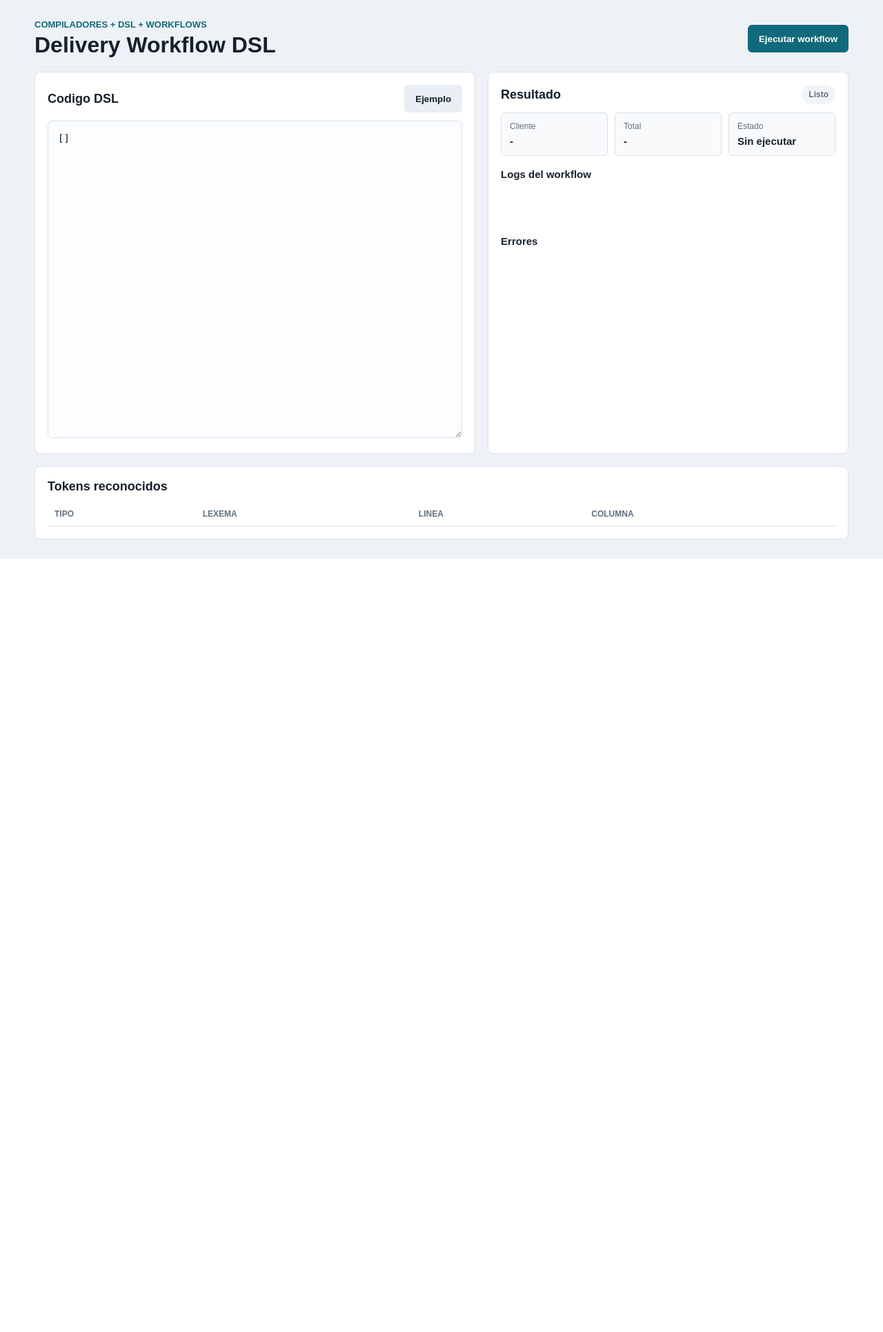
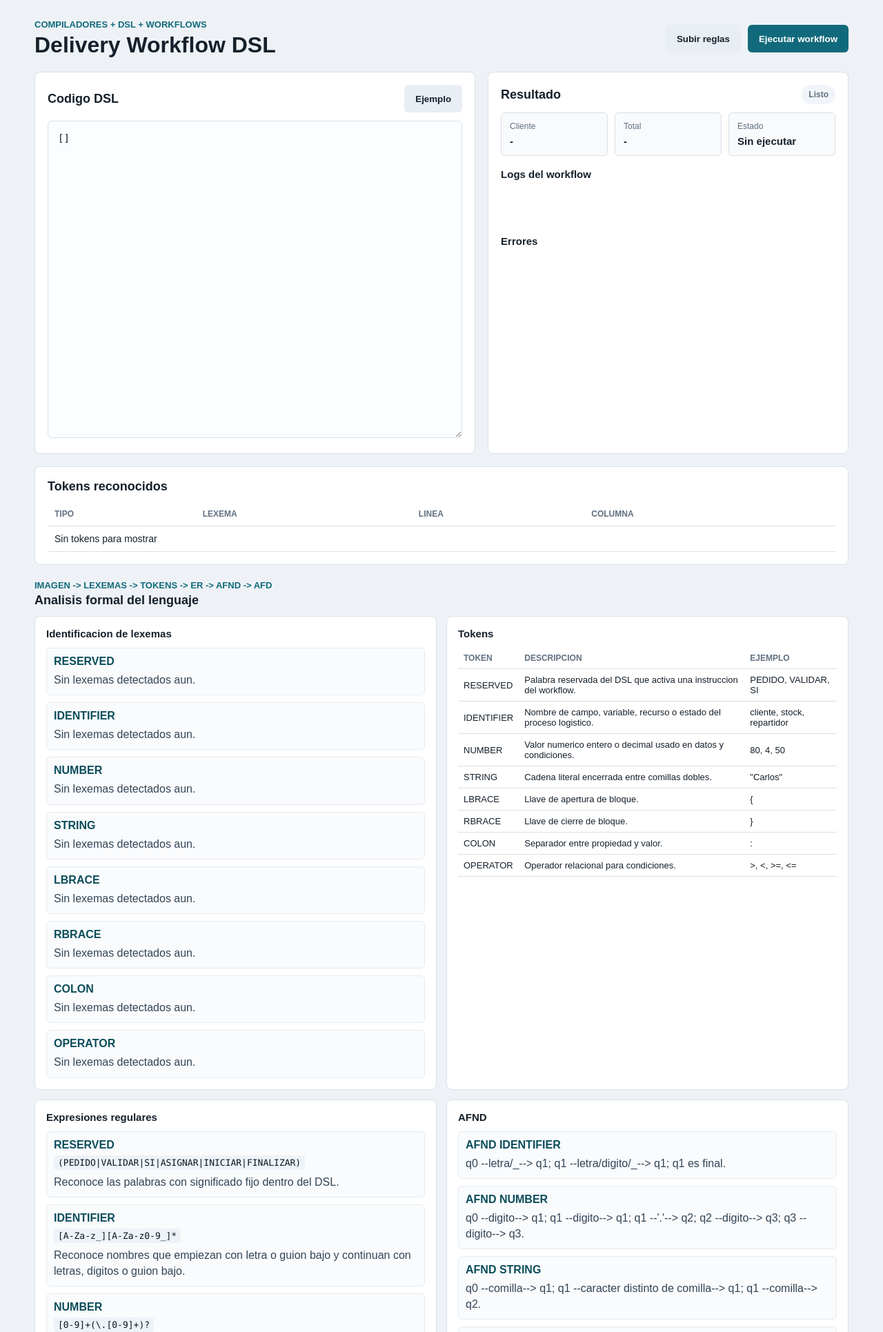
Before and after one commit to Pameladelarada/delivery-workflow-dsl, a Flask app: template web/templates/index.html in a window 1280 px wide. Shown: the top 1931 px of the page at 69% size. Before the commit the page ends 810 px from the top, so only its background shows below. Run offline with Flask 3, Linux system fonts and the light colour scheme; the template is opened without the code that fills it: most values are stand-ins (such as "Sample title", 1, 10 or a date in 2020); lists and menus that the app fills with data are empty.

Commit message:
Version Pam

```diff
--- a/web/app.py
+++ b/web/app.py
@@ -1,21 +1,94 @@
 import json
-import os
+import re
 import subprocess
 import tempfile
+import zipfile
+from html import unescape
 from pathlib import Path
+from xml.etree import ElementTree
 
 from flask import Flask, jsonify, render_template, request
 
 ROOT = Path(__file__).resolve().parents[1]
-COMPILER_NAME = "delivery_compiler.exe" if os.name == "nt" else "delivery_compiler"
-COMPILER = ROOT / "bin" / COMPILER_NAME
+COMPILER = ROOT / "bin" / "delivery_compiler.exe"
 EXAMPLE = ROOT / "examples" / "pedido_basico.dsl"
+ALLOWED_RULE_EXTENSIONS = {".pdf", ".docx", ".xlsx", ".csv", ".txt"}
 
 app = Flask(__name__)
 
 
 def load_example() -> str:
     return EXAMPLE.read_text(encoding="utf-8")
+
+
+def xml_text(path: Path, xml_names: list[str]) -> str:
+    chunks = []
+    with zipfile.ZipFile(path) as archive:
+        for name in xml_names:
+            if name not in archive.namelist():
+                continue
+            root = ElementTree.fromstring(archive.read(name))
+            for node in root.iter():
+                if node.text and node.text.strip():
+                    chunks.append(node.text.strip())
+    return "\n".join(chunks)
+
+
+def extract_docx(path: Path) -> str:
+    return xml_text(path, ["word/document.xml"])
+
+
+def extract_xlsx(path: Path) -> str:
+    with zipfile.ZipFile(path) as archive:
+        names = archive.namelist()
+        shared = []
+        if "xl/sharedStrings.xml" in names:
+            root = ElementTree.fromstring(archive.read("xl/sharedStrings.xml"))
+            for node in root.iter():
+                if node.tag.endswith("}t") and node.text:
+                    shared.append(node.text)
+
+        chunks = []
+        sheets = [name for name in names if name.startswith("xl/worksheets/sheet") and name.endswith(".xml")]
+        for sheet in sheets:
+            root = ElementTree.fromstring(archive.read(sheet))
+            for cell in root.iter():
+                if not cell.tag.endswith("}c"):
+                    continue
+                cell_type = cell.attrib.get("t")
+                value = None
+                for child in cell:
+                    if child.tag.endswith("}v") and child.text is not None:
+                        value = child.text
+                        break
+                if value is None:
+                    continue
+                if cell_type == "s" and value.isdigit() and int(value) < len(shared):
+                    chunks.append(shared[int(value)])
+                else:
+                    chunks.append(value)
+        return "\n".join(chunks)
+
+
+def extract_pdf_best_effort(path: Path) -> str:
+    data = path.read_bytes()
+    text = data.decode("latin-1", errors="ignore")
+    literal_strings = re.findall(r"\(([^()]{2,})\)", text)
+    cleaned = [unescape(item.replace("\\n", " ").replace("\\r", " ")) for item in literal_strings]
+    return "\n".join(cleaned)
+
+
+def extract_business_rules(path: Path) -> str:
+    suffix = path.suffix.lower()
+    if suffix == ".docx":
+        return extract_docx(path)
+    if suffix == ".xlsx":
+        return extract_xlsx(path)
+    if suffix == ".pdf":
+        return extract_pdf_best_effort(path)
+    if suffix in {".csv", ".txt"}:
+        return path.read_text(encoding="utf-8", errors="ignore")
+    raise ValueError("Formato no soportado. Usa PDF, Word, Excel, CSV o TXT.")
 
 
 @app.route("/")
@@ -48,7 +121,7 @@ def compile_dsl():
                 "order": {},
                 "logs": [],
                 "errors": [
-                    f"No se encontro {COMPILER.relative_to(ROOT)}. Compila primero el programa C++."
+                    "No se encontro bin/delivery_compiler.exe. Ejecuta primero .\\build.ps1 para compilar el programa C++."
                 ],
             }
         )
@@ -85,6 +158,37 @@ def compile_dsl():
         temp_path.unlink(missing_ok=True)
 
 
+@app.post("/upload-rules")
+def upload_rules():
+    file = request.files.get("rules")
+    if not file or not file.filename:
+        return jsonify({"success": False, "errors": ["No se recibio ningun archivo."]}), 400
+
+    suffix = Path(file.filename).suffix.lower()
+    if suffix not in ALLOWED_RULE_EXTENSIONS:
+        return jsonify({"success": False, "errors": ["Formato no soportado. Usa PDF, Word, Excel, CSV o TXT."]}), 400
+
+    with tempfile.NamedTemporaryFile(delete=False, suffix=suffix) as temp:
+        file.save(temp.name)
+        temp_path = Path(temp.name)
+
+    try:
+        text = extract_business_rules(temp_path).strip()
+        if not text:
+            text = "No se pudo extraer texto legible del archivo. Si es PDF escaneado, convierte el contenido a texto."
+        return jsonify(
+            {
+                "success": True,
+                "filename": file.filename,
+                "text": text[:12000],
+                "message": "Archivo procesado. Usa estas reglas como referencia para escribir o ajustar el DSL.",
+            }
+        )
+    except Exception as exc:
+        return jsonify({"success": False, "errors": [str(exc)]}), 400
+    finally:
+        temp_path.unlink(missing_ok=True)
+
+
 if __name__ == "__main__":
-    port = int(os.environ.get("PORT", "5000"))
-    app.run(host="0.0.0.0", port=port, debug=False, use_reloader=False)
+    app.run(host="127.0.0.1", port=5000, debug=False, use_reloader=False)
--- a/web/static/app.js
+++ b/web/static/app.js
@@ -1,6 +1,12 @@
 const source = document.querySelector("#source");
 const runButton = document.querySelector("#runButton");
 const resetButton = document.querySelector("#resetButton");
+const uploadButton = document.querySelector("#uploadButton");
+const rulesFile = document.querySelector("#rulesFile");
+const rulesPanel = document.querySelector("#rulesPanel");
+const rulesMeta = document.querySelector("#rulesMeta");
+const rulesText = document.querySelector("#rulesText");
+const useRulesButton = document.querySelector("#useRulesButton");
 const statusBadge = document.querySelector("#status");
 const client = document.querySelector("#client");
 const total = document.querySelector("#total");
@@ -8,6 +14,65 @@ const state = document.querySelector("#state");
 const logs = document.querySelector("#logs");
 const errors = document.querySelector("#errors");
 const tokens = document.querySelector("#tokens");
+const lexemeGroups = document.querySelector("#lexemeGroups");
+const tokenDefinitions = document.querySelector("#tokenDefinitions");
+const regexDefinitions = document.querySelector("#regexDefinitions");
+const nfaDefinitions = document.querySelector("#nfaDefinitions");
+const dfaDefinitions = document.querySelector("#dfaDefinitions");
+const transitionTables = document.querySelector("#transitionTables");
+
+const TOKEN_DEFINITIONS = [
+    {type: "RESERVED", description: "Palabra reservada del DSL que activa una instruccion del workflow.", example: "PEDIDO, VALIDAR, SI"},
+    {type: "IDENTIFIER", description: "Nombre de campo, variable, recurso o estado del proceso logistico.", example: "cliente, stock, repartidor"},
+    {type: "NUMBER", description: "Valor numerico entero o decimal usado en datos y condiciones.", example: "80, 4, 50"},
+    {type: "STRING", description: "Cadena literal encerrada entre comillas dobles.", example: "\"Carlos\""},
+    {type: "LBRACE", description: "Llave de apertura de bloque.", example: "{"},
+    {type: "RBRACE", description: "Llave de cierre de bloque.", example: "}"},
+    {type: "COLON", description: "Separador entre propiedad y valor.", example: ":"},
+    {type: "OPERATOR", description: "Operador relacional para condiciones.", example: ">, <, >=, <="},
+];
+
+const REGEX_DEFINITIONS = [
+    {type: "RESERVED", regex: "(PEDIDO|VALIDAR|SI|ASIGNAR|INICIAR|FINALIZAR)", explanation: "Reconoce las palabras con significado fijo dentro del DSL."},
+    {type: "IDENTIFIER", regex: "[A-Za-z_][A-Za-z0-9_]*", explanation: "Reconoce nombres que empiezan con letra o guion bajo y continuan con letras, digitos o guion bajo."},
+    {type: "NUMBER", regex: "[0-9]+(\\.[0-9]+)?", explanation: "Reconoce numeros enteros y decimales positivos."},
+    {type: "STRING", regex: "\"([^\"\\n])*\"", explanation: "Reconoce texto entre comillas dobles sin salto de linea interno."},
+    {type: "LBRACE", regex: "\\{", explanation: "Reconoce apertura de bloque."},
+    {type: "RBRACE", regex: "\\}", explanation: "Reconoce cierre de bloque."},
+    {type: "COLON", regex: ":", explanation: "Reconoce asignacion propiedad-valor."},
+    {type: "OPERATOR", regex: "(>|<|>=|<=|==|!=)", explanation: "Reconoce comparadores logicos."},
+];
+
+const AUTOMATA = [
+    {
+        type: "IDENTIFIER",
+        nfa: "q0 --letra/_--> q1; q1 --letra/digito/_--> q1; q1 es final.",
+        dfa: "D0 espera letra o _; D1 consume letras, digitos o _ hasta encontrar separador.",
+        headers: ["Estado", "letra/_", "digito", "otro"],
+        rows: [["D0", "D1", "-", "-"], ["D1", "D1", "D1", "Finalizar token"]],
+    },
+    {
+        type: "NUMBER",
+        nfa: "q0 --digito--> q1; q1 --digito--> q1; q1 --'.'--> q2; q2 --digito--> q3; q3 --digito--> q3.",
+        dfa: "D0 inicia numero; D1 acepta entero; D2 espera decimal; D3 acepta decimal.",
+        headers: ["Estado", "digito", ".", "otro"],
+        rows: [["D0", "D1", "-", "-"], ["D1", "D1", "D2", "Finalizar token"], ["D2", "D3", "-", "Error"], ["D3", "D3", "-", "Finalizar token"]],
+    },
+    {
+        type: "STRING",
+        nfa: "q0 --comilla--> q1; q1 --caracter distinto de comilla--> q1; q1 --comilla--> q2.",
+        dfa: "D0 espera apertura; D1 acumula contenido; D2 acepta cadena.",
+        headers: ["Estado", "comilla", "caracter", "fin"],
+        rows: [["D0", "D1", "-", "-"], ["D1", "D2", "D1", "Error"], ["D2", "Final", "-", "-"]],
+    },
+    {
+        type: "OPERATOR",
+        nfa: "q0 -->,<,=,!--> q1; q1 --=--> q2 opcional.",
+        dfa: "D0 espera operador inicial; D1 acepta operador simple; D2 acepta operador compuesto.",
+        headers: ["Estado", ">/< / = / !", "=", "otro"],
+        rows: [["D0", "D1", "-", "-"], ["D1", "-", "D2", "Finalizar token"], ["D2", "-", "-", "Finalizar token"]],
+    },
+];
 
 function setStatus(success) {
     statusBadge.className = `status ${success ? "ok" : "bad"}`;
@@ -46,6 +111,70 @@ function renderTokens(items) {
     });
 }
 
+function uniqueLexemes(items, type) {
+    return [...new Set((items || []).filter((token) => token.type === type).map((token) => token.lexeme))];
+}
+
+function renderAnalysis(items) {
+    const tokensByType = TOKEN_DEFINITIONS.map((definition) => ({
+        ...definition,
+        lexemes: uniqueLexemes(items, definition.type),
+    }));
+
+    lexemeGroups.innerHTML = tokensByType.map((group) => `
+        <div class="mini-block">
+            <strong>${group.type}</strong>
+            <p>${group.lexemes.length ? group.lexemes.join(", ") : "Sin lexemas detectados aun."}</p>
+        </div>
+    `).join("");
+
+    tokenDefinitions.innerHTML = TOKEN_DEFINITIONS.map((definition) => `
+        <tr>
+            <td>${definition.type}</td>
+            <td>${definition.description}</td>
+            <td>${definition.example}</td>
+        </tr>
+    `).join("");
+
+    regexDefinitions.innerHTML = REGEX_DEFINITIONS.map((definition) => `
+        <div class="mini-block">
+            <strong>${definition.type}</strong>
+            <code>${definition.regex}</code>
+            <p>${definition.explanation}</p>
+        </div>
+    `).join("");
+
+    nfaDefinitions.innerHTML = AUTOMATA.map((item) => `
+        <div class="mini-block">
+            <strong>AFND ${item.type}</strong>
+            <p>${item.nfa}</p>
+        </div>
+    `).join("");
+
+    dfaDefinitions.innerHTML = AUTOMATA.map((item) => `
+        <div class="mini-block">
+            <strong>AFD ${item.type}</strong>
+            <p>${item.dfa}</p>
+        </div>
+    `).join("");
+
+    transitionTables.innerHTML = AUTOMATA.map((item) => `
+        <div class="transition-block">
+            <strong>${item.type}</strong>
+            <div class="table-wrap compact-table">
+                <table>
+                    <thead>
+                        <tr>${item.headers.map((header) => `<th>${header}</th>`).join("")}</tr>
+                    </thead>
+                    <tbody>
+                        ${item.rows.map((row) => `<tr>${row.map((cell) => `<td>${cell}</td>`).join("")}</tr>`).join("")}
+                    </tbody>
+                </table>
+            </div>
+        </div>
+    `).join("");
+}
+
 async function compile() {
     runButton.disabled = true;
     runButton.textContent = "Ejecutando...";
@@ -63,6 +192,7 @@ async function compile() {
         renderList(logs, result.logs, "Aun no hay logs.");
         renderList(errors, result.errors, "Sin errores.");
         renderTokens(result.tokens);
+        renderAnalysis(result.tokens);
     } catch (error) {
         setStatus(false);
         renderList(errors, [error.message], "Error inesperado.");
@@ -72,7 +202,50 @@ async function compile() {
     }
 }
 
+async function uploadRules() {
+    const file = rulesFile.files[0];
+    if (!file) return;
+
+    uploadButton.disabled = true;
+    uploadButton.textContent = "Procesando...";
+
+    const form = new FormData();
+    form.append("rules", file);
+
+    try {
+        const response = await fetch("/upload-rules", {
+            method: "POST",
+            body: form,
+        });
+        const result = await response.json();
+        if (!result.success) {
+            throw new Error((result.errors || ["No se pudo procesar el archivo."]).join(" "));
+        }
+        rulesPanel.classList.remove("is-hidden");
+        rulesMeta.textContent = `${result.filename} - ${result.message}`;
+        rulesText.textContent = result.text;
+    } catch (error) {
+        rulesPanel.classList.remove("is-hidden");
+        rulesMeta.textContent = "Error al procesar archivo";
+        rulesText.textContent = error.message;
+    } finally {
+        uploadButton.disabled = false;
+        uploadButton.textContent = "Subir reglas";
+        rulesFile.value = "";
+    }
+}
+
 runButton.addEventListener("click", compile);
 resetButton.addEventListener("click", () => {
     source.value = window.DEFAULT_EXAMPLE;
 });
+uploadButton.addEventListener("click", () => rulesFile.click());
+rulesFile.addEventListener("change", uploadRules);
+useRulesButton.addEventListener("click", () => {
+    if (rulesText.textContent.trim()) {
+        source.value = rulesText.textContent.trim();
+    }
+});
+
+renderTokens([]);
+renderAnalysis([]);
--- a/web/static/style.css
+++ b/web/static/style.css
@@ -93,6 +93,14 @@ button.secondary {
     color: var(--ink);
 }
 
+.top-actions {
+    display: flex;
+    align-items: center;
+    justify-content: flex-end;
+    gap: 10px;
+    flex-wrap: wrap;
+}
+
 .editor-grid {
     display: grid;
     grid-template-columns: minmax(0, 1.1fr) minmax(360px, 0.9fr);
@@ -198,6 +235,86 @@ textarea {
     margin-top: 18px;
 }
 
+.analysis-section {
+    margin-top: 22px;
+}
+
+.section-heading {
+    margin-bottom: 12px;
+}
+
+.analysis-grid {
+    display: grid;
+    grid-template-columns: repeat(2, minmax(0, 1fr));
+    gap: 14px;
+}
+
+.analysis-card {
+    background: var(--panel);
+    border: 1px solid var(--line);
+    border-radius: 8px;
+    padding: 16px;
+}
+
+.analysis-card h3 {
+    margin-top: 0;
+    margin-bottom: 12px;
+}
+
+.wide-card {
+    grid-column: 1 / -1;
+}
+
+.analysis-content {
+    display: grid;
+    gap: 10px;
+}
+
+.mini-block,
+.transition-block {
+    border: 1px solid #e4ebf2;
+    border-radius: 6px;
+    padding: 10px;
+    background: #f9fbfd;
+}
+
+.mini-block strong,
+.transition-block strong {
+    display: block;
+    color: var(--accent-dark);
+    margin-bottom: 6px;
+}
+
+.mini-block p {
+    margin: 0;
+    color: #334557;
+    line-height: 1.45;
+}
+
+.mini-block code {
+    display: inline-block;
+    margin-bottom: 6px;
+    padding: 3px 6px;
+    border-radius: 4px;
+    background: #edf3f8;
+    color: #0d1720;
+    font-family: Consolas, "Courier New", monospace;
+    font-size: 13px;
+}
+
+.compact-table table {
+    font-size: 13px;
+}
+
+.compact-table th,
+.compact-table td {
+    padding: 8px;
+}
+
+.transition-block + .transition-block {
+    margin-top: 10px;
+}
+
 .table-wrap {
     overflow-x: auto;
 }
--- a/web/templates/index.html
+++ b/web/templates/index.html
@@ -14,8 +14,23 @@
                     <p class="eyebrow">Compiladores + DSL + Workflows</p>
                     <h1>Delivery Workflow DSL</h1>
                 </div>
-                <button id="runButton" type="button">Ejecutar workflow</button>
+                <div class="top-actions">
+                    <input id="rulesFile" type="file" accept=".pdf,.docx,.xlsx,.csv,.txt" hidden>
+                    <button id="uploadButton" type="button" class="secondary">Subir reglas</button>
+                    <button id="runButton" type="button">Ejecutar workflow</button>
+                </div>
             </header>
+
+            <section id="rulesPanel" class="panel rules-panel is-hidden">
+                <div class="panel-title">
+                    <div>
+                        <h2>Reglas de negocio cargadas</h2>
+                        <p id="rulesMeta" class="panel-note"></p>
+                    </div>
+                    <button id="useRulesButton" type="button" class="secondary">Usar como base</button>
+                </div>
+                <pre id="rulesText" class="rules-text"></pre>
+            </section>
 
             <div class="editor-grid">
                 <section class="panel editor-panel">
@@ -73,6 +88,56 @@
                     </table>
                 </div>
             </section>
+
+            <section class="analysis-section">
+                <div class="section-heading">
+                    <p class="eyebrow">Imagen -> Lexemas -> Tokens -> ER -> AFND -> AFD</p>
+                    <h2>Analisis formal del lenguaje</h2>
+                </div>
+
+                <div class="analysis-grid">
+                    <article class="analysis-card">
+                        <h3>Identificacion de lexemas</h3>
+                        <div id="lexemeGroups" class="analysis-content"></div>
+                    </article>
+
+                    <article class="analysis-card">
+                        <h3>Tokens</h3>
+                        <div class="table-wrap compact-table">
+                            <table>
+                                <thead>
+                                    <tr>
+                                        <th>Token</th>
+                                        <th>Descripcion</th>
+                                        <th>Ejemplo</th>
+                                    </tr>
+                                </thead>
+                                <tbody id="tokenDefinitions"></tbody>
+                            </table>
+                        </div>
+                    </article>
+
+                    <article class="analysis-card">
+                        <h3>Expresiones regulares</h3>
+                        <div id="regexDefinitions" class="analysis-content"></div>
+                    </article>
+
+                    <article class="analysis-card">
+                        <h3>AFND</h3>
+                        <div id="nfaDefinitions" class="analysis-content"></div>
+                    </article>
+
+                    <article class="analysis-card">
+                        <h3>AFD equivalente</h3>
+                        <div id="dfaDefinitions" class="analysis-content"></div>
+                    </article>
+
+                    <article class="analysis-card wide-card">
+                        <h3>Tablas de transicion</h3>
+                        <div id="transitionTables" class="analysis-content"></div>
+                    </article>
+                </div>
+            </section>
         </section>
     </main>
 
```
Also changed, not shown: other parts of web/static/style.css (+41 -0 lines).
